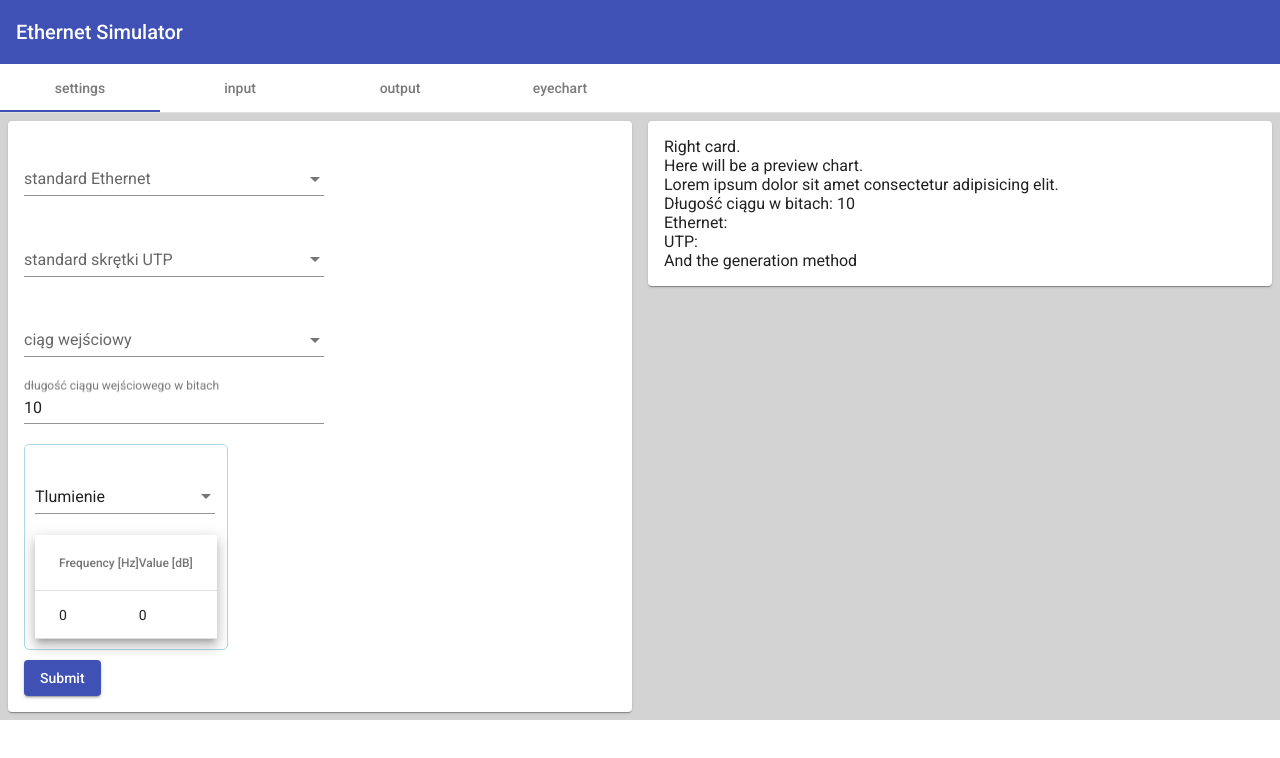
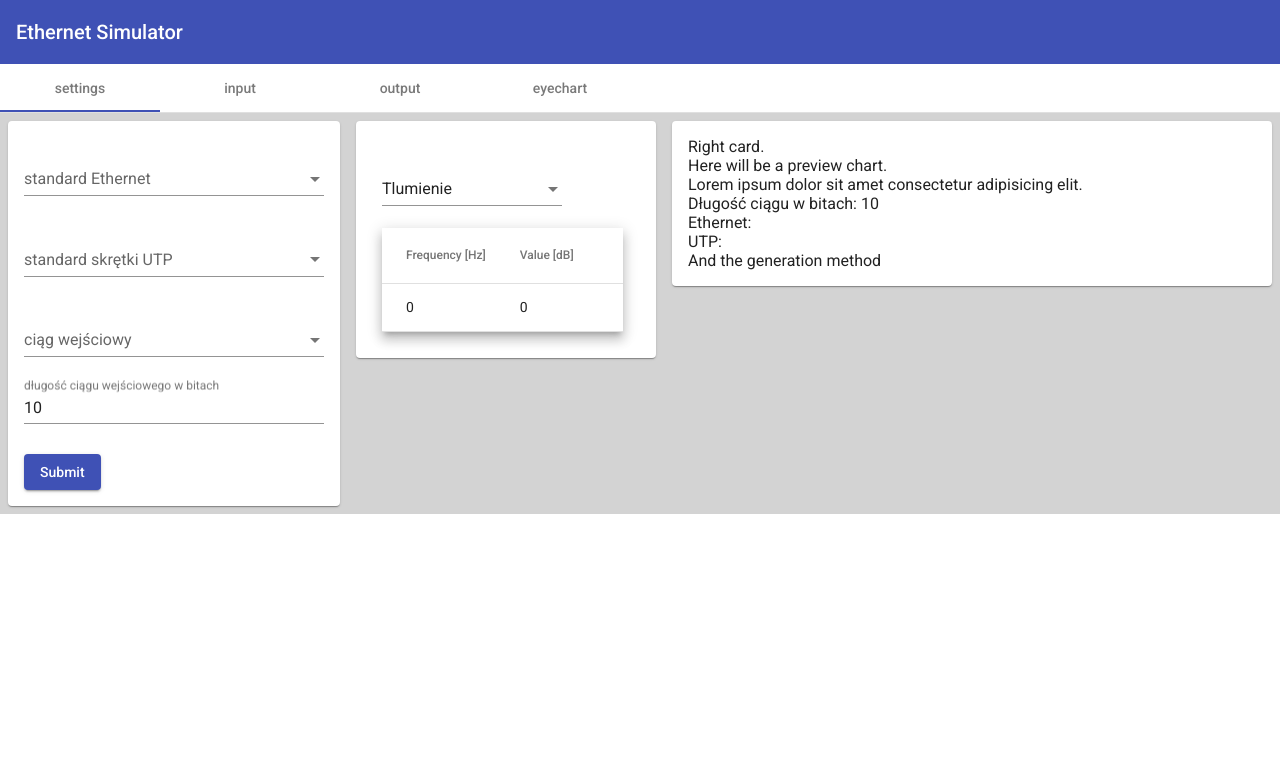
Before and after one commit to janmakar1/ethersim-angular, an Angular app: page / in a window 1280 px wide. Shown: the top 758 px of the page. Built offline with nearby package versions, Linux system fonts and the light colour scheme.

Commit message:
UI improvement: ChTable has his own column

```diff
--- a/src/app/characteristics-table/characteristics-table.component.css
+++ b/src/app/characteristics-table/characteristics-table.component.css
@@ -1,6 +1,11 @@
 div.container {
-  border: 1px solid lightblue;
-  border-radius: 5px;
+  /* border: 1px solid lightblue; */
+  /* border-radius: 5px; */
   display: inline-block;
   padding: 10px;
+  width: 90%;
 }
+
+table {
+  width: 100%;
+}
--- a/src/app/settings-view/settings-view.component.css
+++ b/src/app/settings-view/settings-view.component.css
@@ -8,7 +8,7 @@
 
 @media (min-width: 680px) {
   .container {
-    grid-template-columns: 1fr 1fr;
+    grid-template-columns: 1fr 1fr 2fr;
   }
 }
 
--- a/src/app/settings-view/settings-view.component.html
+++ b/src/app/settings-view/settings-view.component.html
@@ -1,4 +1,5 @@
 <div class="container">
+  <!-- first column -->
   <div>
     <mat-card>
       <mat-form-field appearance="standard">
@@ -23,12 +24,21 @@
         <input step="10" type="number" matInput placeholder="długość ciągu wejściowego w bitach" [(ngModel)]="length">
       </mat-form-field>
 
-      <app-characteristics-table [selectedUtpOption]="selectedUtpStandard"></app-characteristics-table>
+      <!-- <app-characteristics-table [selectedUtpOption]="selectedUtpStandard"></app-characteristics-table> -->
 
       <button (click)="submitForm()" id="submit" mat-raised-button color="primary">Submit</button>
 
     </mat-card>
   </div>
+
+  <!-- second column -->
+  <div>
+    <mat-card>
+      <app-characteristics-table [selectedUtpOption]="selectedUtpStandard"></app-characteristics-table>
+    </mat-card>
+  </div>
+
+  <!-- third column but bigger one -->
   <div>
     <mat-card>
       Right card. <br> Here will be a preview chart. <br>
```
